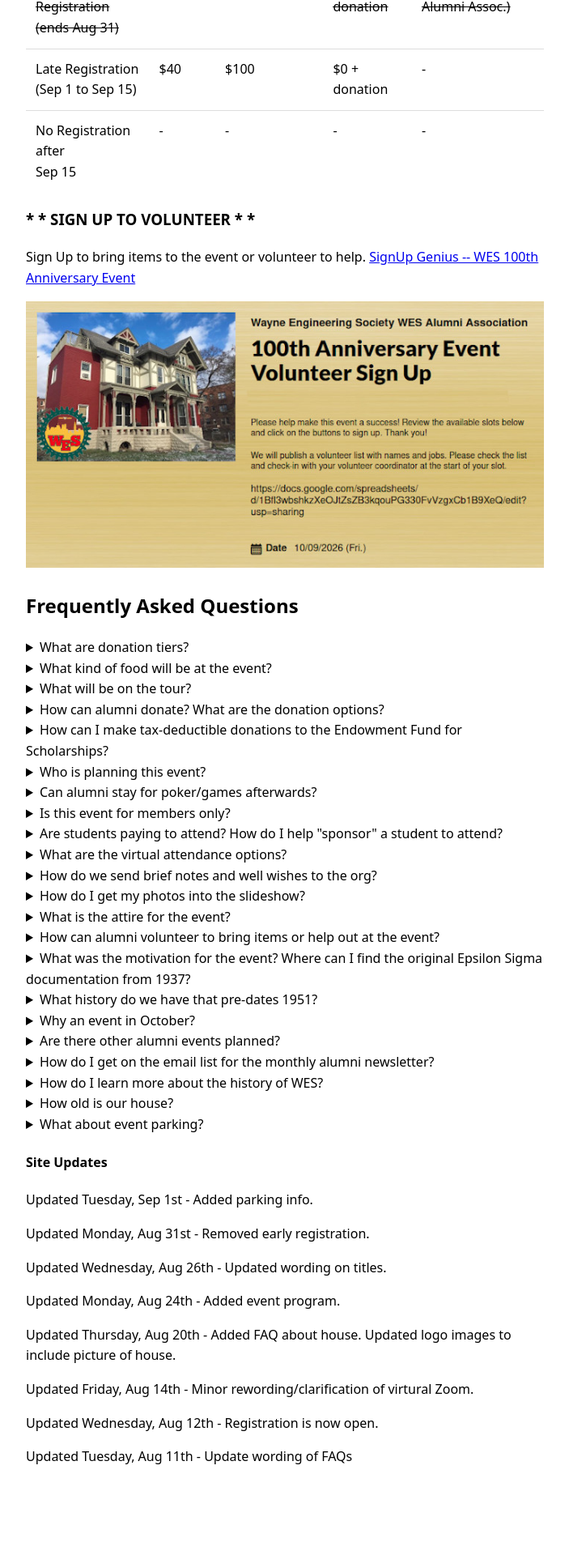
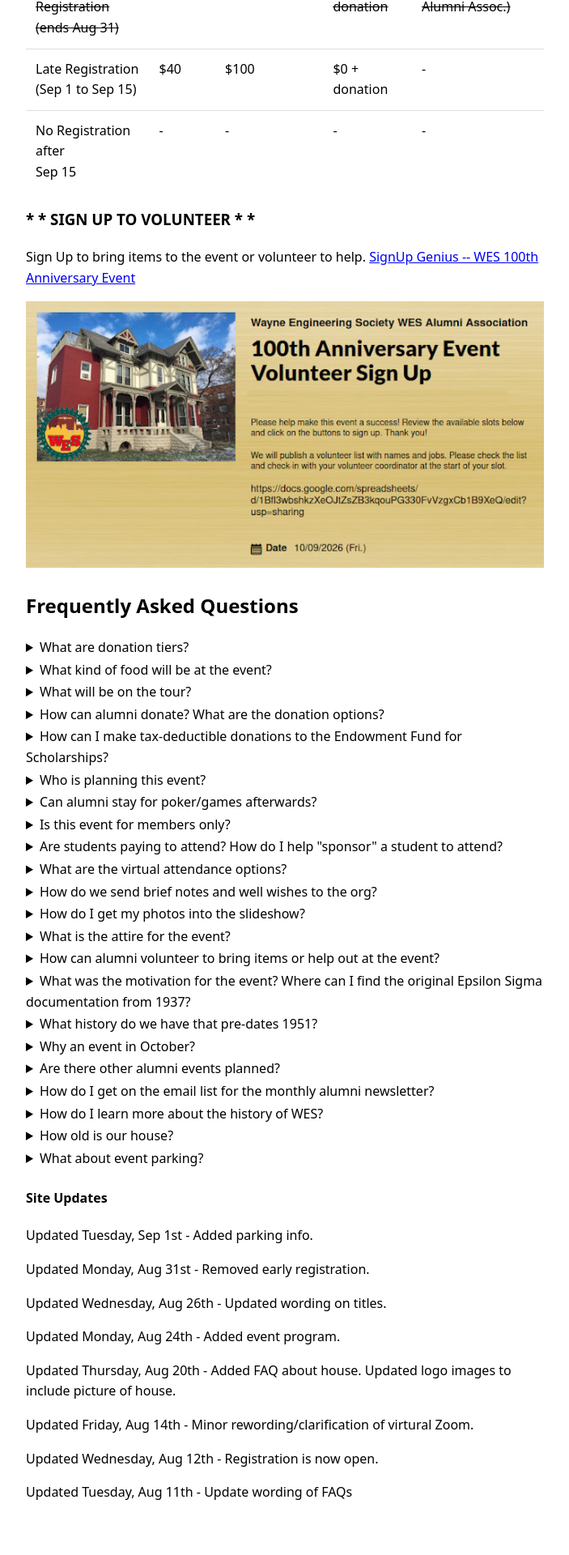
Before and after one commit to mciechanumich/WES100, a Jekyll site: the page built from docs/index.html, in a window 1280 px wide. Shown: the part 1550-3470 px from the top of the page at 81% size, without its empty margins (288-991 px from the left). Built offline with Jekyll 4.4.1, drawn with Linux system fonts in a browser that asks for light colours; before the commit the page ends 3426 px from its top, so only the background shows below that.

Commit message:
feat: faq css

```diff
--- a/docs/_layouts/default.html
+++ b/docs/_layouts/default.html
@@ -134,6 +134,7 @@
 }
 
 summary {
+    margin-bottom: 2px;
 }
 
 details[open] {
@@ -141,6 +142,9 @@
 
 details[open] summary {
     background-color: #f5eecb;
+}
+details[closed] summary {
+    background-color: #f8f2ce;
 }
 /* end FAQ stuff */
 
```
